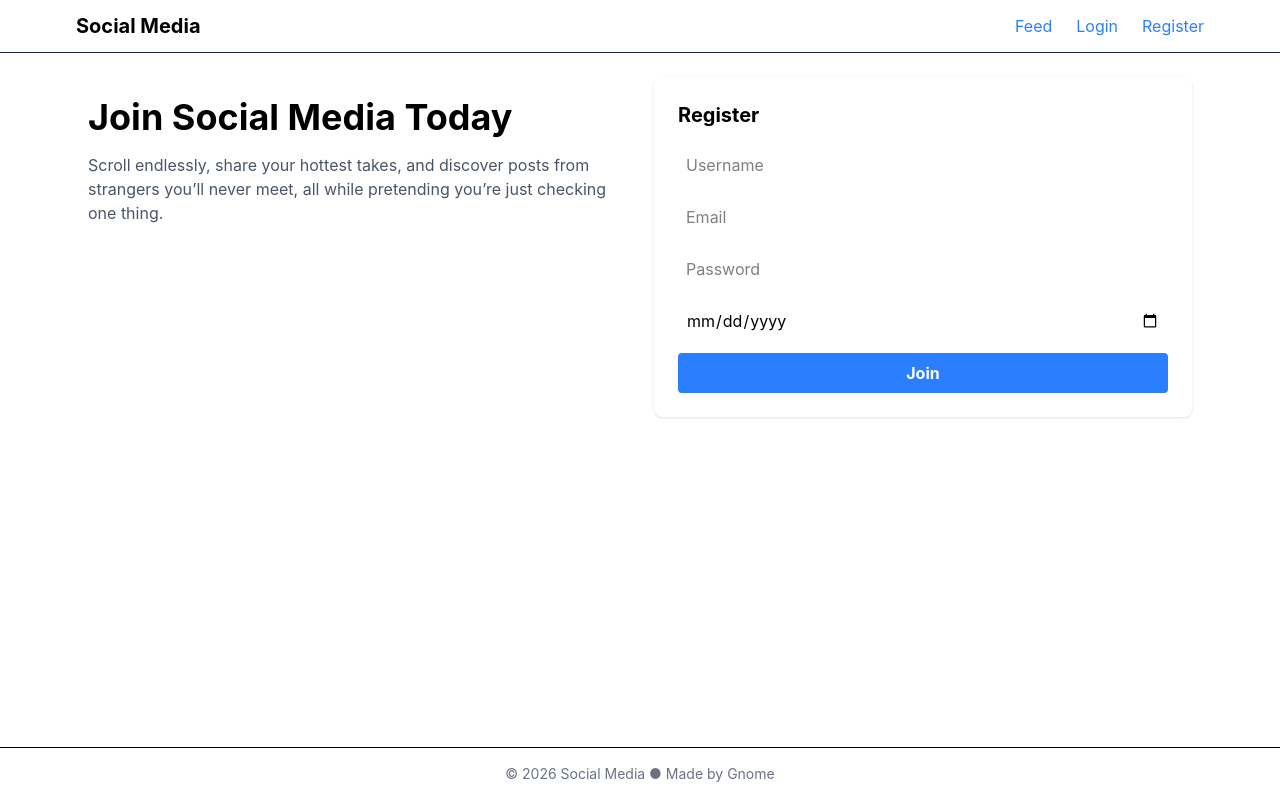
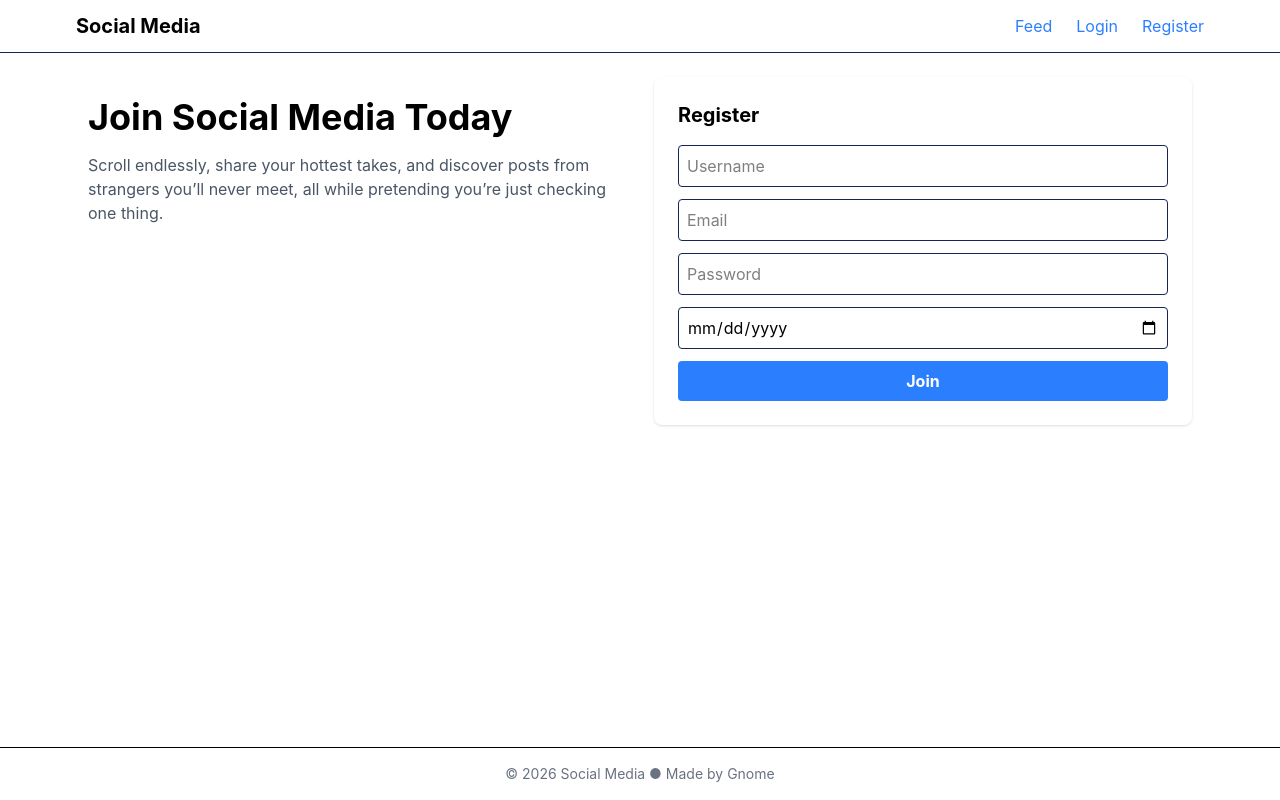
Before and after one commit to roryTheGnome/Social_Media, a React (Vite) app in the folder social-media/: page / in a window 1280 px wide. Built offline with nearby package versions, Linux system fonts and the light colour scheme.

Commit message:
FEAT : Register and Login pages created (mock), RegisteryForm moved

```diff
--- /dev/null
+++ b/social-media/src/components/RegisteryForm.tsx
@@ -0,0 +1,105 @@
+import {useState} from "react";
+
+
+export function RegisteryForm(){
+
+    const [username,setUsername]=useState('');
+    const [password,setPassword]=useState('');
+    const [email,setEmail]=useState('');
+    const [birthday,setBirthday]=useState('');
+
+    const [errors,setErrors]=useState({
+        username:false,
+        email:false,
+        password:false,
+        birthday:false,
+    })
+
+    const handleSubmit=(e:React.SubmitEvent)=>{
+        e.preventDefault();
+
+        const newErrors={
+            username: !username,
+            email: !email,
+            password: (password.length<4 || password.length>16),
+            birthday: false,
+        }
+
+        if(birthday){
+            const birthdate=new Date(birthday);
+
+            const today=new Date();
+            const minAge=new Date(
+                today.getFullYear()-18,today.getMonth(),today.getDate()
+            )
+
+            newErrors.birthday=birthdate>minAge
+            if(birthdate>minAge) {
+                alert("Must be 18+ to enter");
+                return;
+            }
+        }
+        else{
+            newErrors.birthday=true;
+        }
+
+        setErrors(newErrors);
+
+        if(!username||!password||!email||!birthday){
+            alert('Fill all the fields');
+            return;
+        }
+
+        if(password.length<4 || password.length>16){
+            alert('Password must be between 4-16 char');
+            return;
+        }
+
+        alert('Please check your mailbox for confirmation link');
+        console.log(birthday)
+        setUsername('');
+        setPassword('');
+        setEmail('');
+        setBirthday('');
+    }
+
+    return(
+        <>
+            <h2 className="mb-4 text-xl font-bold">Register</h2>
+
+            <form className="flex flex-col gap-3" onSubmit={handleSubmit}>
+                <input
+                    className={`rounded border p-2 ${errors.username ? "border-red-500" : "border-blue-950"} `}
+                    placeholder="Username"
+                    value={username}
+                    onChange={(e)=>setUsername(e.target.value)}
+                />
+                <input
+                    className={`rounded border p-2 ${errors.email ? "border-red-500" : "border-blue-950"} `}
+                    placeholder="Email"
+                    type="email"
+                    value={email}
+                    onChange={(e)=>setEmail(e.target.value)}
+                />
+                <input
+                    className={`rounded border p-2 ${errors.password ? "border-red-500" : "border-blue-950"}`}
+                    placeholder="Password"
+                    type="password"
+                    value={password}
+                    onChange={(e)=>setPassword(e.target.value)}
+                />
+                <input
+                    className={`rounded border p-2 ${errors.birthday ? "border-red-500" : "border-blue-950"}`}
+                    placeholder="Date of Birth"
+                    type="date"
+                    value={birthday}
+                    onChange={(e)=>setBirthday(e.target.value)}
+                />
+
+                <button type="submit" className="rounded bg-blue-500 p-2 text-white font-bold hover:bg-blue-600">
+                    Join
+                </button>
+            </form>
+        </>
+    )
+}
--- a/social-media/src/pages/LoginPage.tsx
+++ b/social-media/src/pages/LoginPage.tsx
@@ -1,5 +1,51 @@
+import {useState} from "react";
+import {useAuth} from "../features/useAuth.ts";
+import {useNavigate} from "@tanstack/react-router";
+
+
 export function LoginPage(){
+
+    const [username, setUsername]=useState('');
+    const [password,setPassword]=useState('');
+
+    const {login}=useAuth();
+
+    const navigate=useNavigate();
+
+    const handleSubmit=(e:React.SubmitEvent)=>{
+        e.preventDefault();
+
+        if(!username||!password){
+            alert('Fill all the fields');
+            return;
+        }
+
+        login(username);
+        navigate({to:'/feed'});
+    }
+
     return(
-        <div>Login Page</div>
+        <div className="mx-auto max-w-md">
+            <h1 className="mb-6 text-2xl font-bold">Login</h1>
+
+            <form className="flex flex-col gap-5" onSubmit={handleSubmit}>
+
+                <input className="rounded border p-2 shadow-sm"
+                       placeholder="Username"
+                       value={username}
+                       onChange={(e)=>setUsername(e.target.value)}
+                />
+
+                <input className="rounded border p-2 shadow-sm"
+                       placeholder="Password"
+                       value={password}
+                       onChange={(e)=>setPassword(e.target.value)}
+                       type="password"
+                />
+
+                <button type="submit" className="rounded border p-2 shadow-sm bg-blue-500 text-white hover:bg-blue-600">Login</button>
+
+            </form>
+        </div>
     )
 }
--- a/social-media/src/pages/RegisterPage.tsx
+++ b/social-media/src/pages/RegisterPage.tsx
@@ -1,5 +1,12 @@
+import {RegisteryForm} from "../components/RegisteryForm.tsx";
+
+
 export function RegisterPage(){
+
+
     return(
-        <div>Register</div>
+        <div className="mx-auto max-w-md">
+            <RegisteryForm />
+        </div>
     )
 }
--- a/social-media/src/pages/WelcomePage.tsx
+++ b/social-media/src/pages/WelcomePage.tsx
@@ -1,3 +1,5 @@
+import {RegisteryForm} from "../components/RegisteryForm.tsx";
+
 export function WelcomePage(){
     return(
         <div className="grid gap-7 md:grid-cols-2">
@@ -14,18 +16,7 @@ export function WelcomePage(){
             </main>
 
             <aside className="rounded-lg border-blue-950 p-6 shadow-sm">
-                <h2 className="mb-4 text-xl font-bold">Register</h2>
-
-                <form className="flex flex-col gap-3">
-                    <input className="rounded border-blue-950 p-2" placeholder="Username"/>
-                    <input className="rounded border-blue-950 p-2" placeholder="Email" type="email"/>
-                    <input className="rounded border-blue-950 p-2" placeholder="Password" type="password"/>
-                    <input className="rounded border-blue-950 p-2" placeholder="Date of Birth" type="date"/>
-
-                    <button type="submit" className="rounded bg-blue-500 p-2 text-white font-bold hover:bg-blue-600">
-                        Join
-                    </button>
-                </form>
+                <RegisteryForm/>
             </aside>
 
         </div>
```
